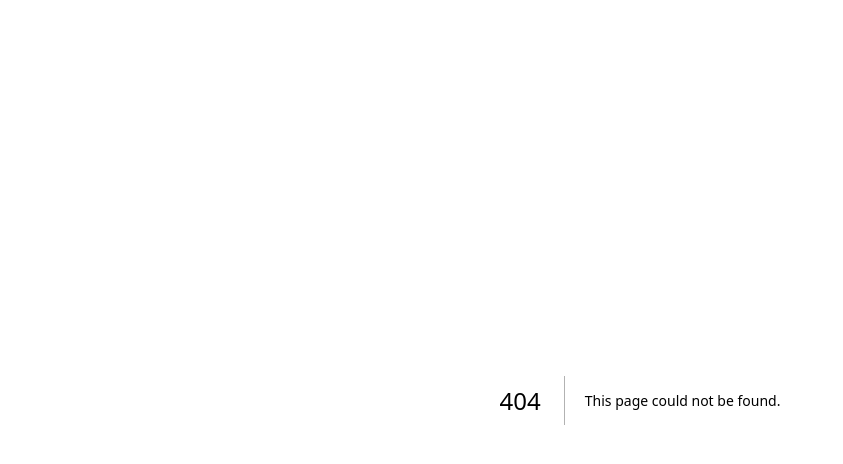
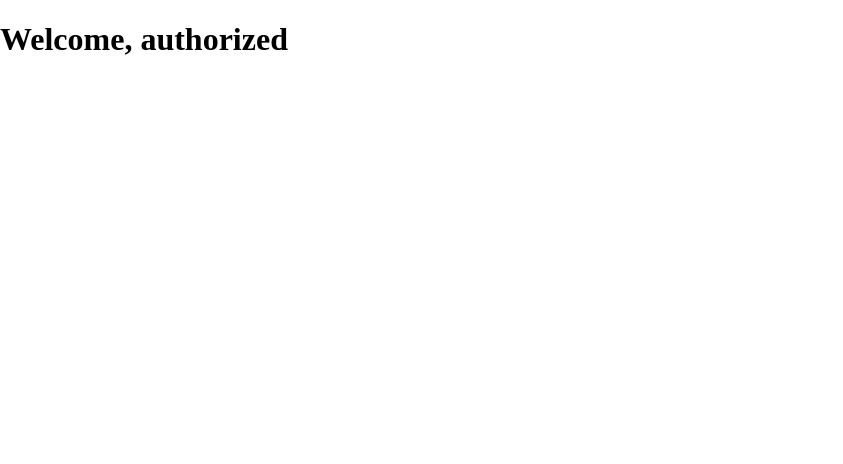
Before and after one commit to Peach-Tech0927/organization-ranking-frontend, a Next.js app: page /dashboard in a window 1280 px wide. Before the commit this address had no page. Shown: the top 464 px of the page, without its empty margins (0-843 px from the left). Built offline with nearby package versions, Linux system fonts and the light colour scheme.

Commit message:
feat: /dashboard

```diff
--- a/app/_components/auth/Register.tsx
+++ b/app/_components/auth/Register.tsx
@@ -52,7 +52,7 @@ const Register = () => {
     onSuccess: (response: AxiosResponse<AuthRegisterResponse>) => {
       const token = response.data.token;
       Cookies.set("token", token);
-      router.push("/login-success");
+      router.push("/dashboard");
     },
     onError: (error: Error) => {
       alert("Registration failed: " + error.message);
--- /dev/null
+++ b/app/dashboard/page.tsx
@@ -0,0 +1,5 @@
+const AuthenticatedPage = () => {
+  return <h1>Welcome, authorized</h1>;
+};
+
+export default AuthenticatedPage;
```
